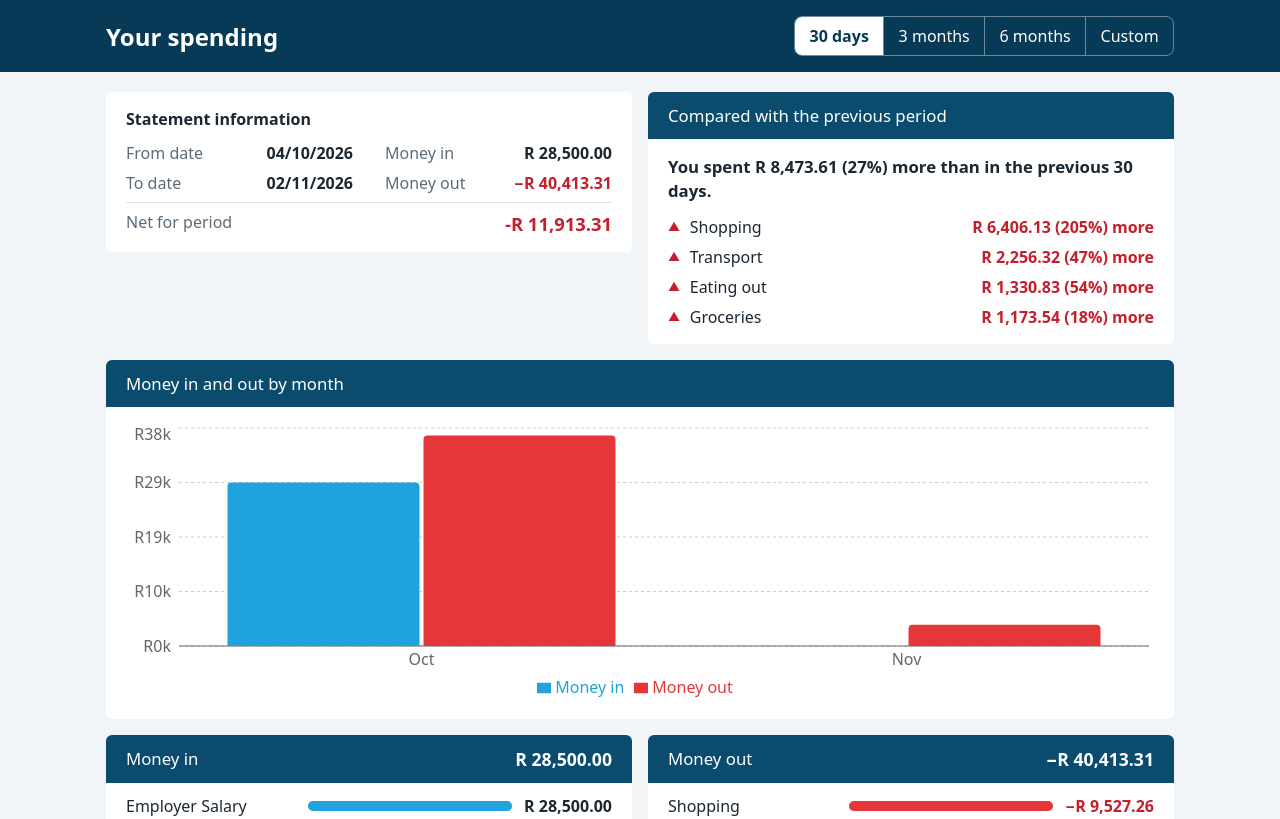
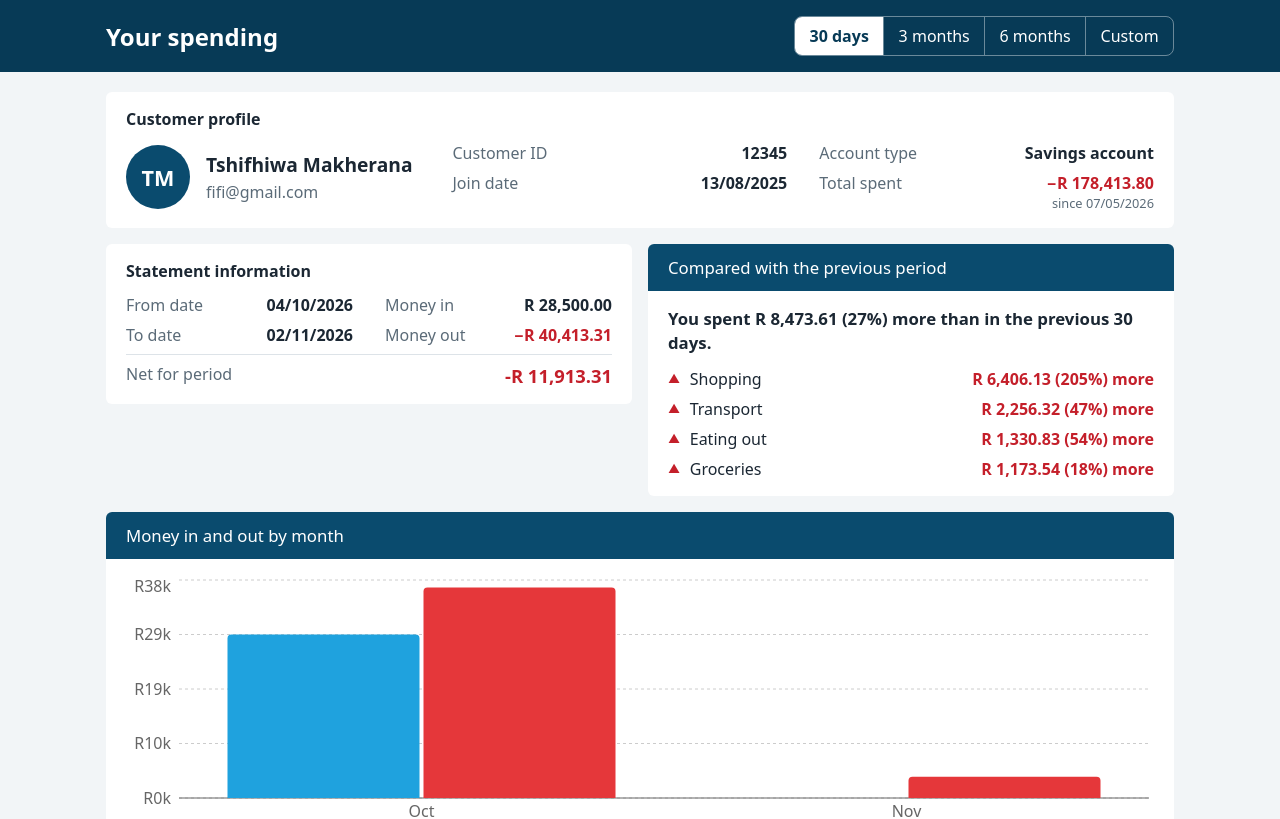
Before and after one commit to Tshifhiwa13/spending-insights, a React (Vite) app: page / in a window 1280 px wide. Shown: the top 819 px of the page. Built offline with nearby package versions, Linux system fonts and the light colour scheme.

Commit message:
Show customer profile on dashboard

```diff
--- a/src/App.jsx
+++ b/src/App.jsx
@@ -1,4 +1,5 @@
 import { useEffect, useMemo, useState } from 'react';
+import CustomerProfile from './components/CustomerProfile';
 import CustomRangeForm from './components/CustomRangeForm';
 import MoneySummary from './components/MoneySummary';
 import MonthlyTrend from './components/MonthlyTrend';
@@ -89,6 +90,8 @@ export default function App() {
       </header>
 
       <main id="main" tabIndex={-1} className="page" aria-busy={state.status === 'loading'}>
+        <CustomerProfile />
+
         {state.status === 'loading' && <p className="status">Loading your spending…</p>}
 
         {state.status === 'error' && (
--- a/src/index.css
+++ b/src/index.css
@@ -111,6 +111,27 @@ button:focus-visible { outline: 3px solid var(--blue); outline-offset: 2px; }
 .statement-net { grid-column: 1 / -1; border-top: 1px solid var(--line); padding-top: 0.5rem; }
 .statement-net dd { font-size: 1.15rem; }
 
+/* ---- Customer profile ---- */
+.profile { padding: 1rem 1.25rem; margin-bottom: 1rem; }
+.profile-title { font-size: 1rem; margin-bottom: 0.75rem; }
+.profile-body { display: flex; flex-wrap: wrap; align-items: center; gap: 1.25rem 2.5rem; }
+.profile-identity { display: flex; align-items: center; gap: 1rem; }
+.avatar {
+  display: grid; place-items: center; flex-shrink: 0;
+  width: 64px; height: 64px; border-radius: 50%;
+  background: var(--navy); color: var(--on-navy); font-size: 1.35rem; font-weight: 600;
+}
+.profile-name { margin: 0; font-size: 1.2rem; font-weight: 700; }
+.profile-email { margin: 0.15rem 0 0; color: var(--muted); overflow-wrap: anywhere; }
+.profile-details {
+  flex: 1; min-width: 16rem; margin: 0;
+  display: grid; grid-template-columns: repeat(2, minmax(0, 1fr)); gap: 0.5rem 2rem;
+}
+.profile-details div { display: flex; justify-content: space-between; gap: 1rem; }
+.profile-details dt { color: var(--muted); }
+.profile-details dd { margin: 0; font-weight: 600; text-align: right; font-variant-numeric: tabular-nums; }
+.profile-note { display: block; font-size: 0.8rem; font-weight: 400; color: var(--muted); }
+
 .money-in { color: var(--ink); }
 .money-out { color: var(--red-text); }
 
@@ -214,6 +235,7 @@ th[aria-sort='descending'] { color: var(--ink); }
   .summary-rows li { grid-template-columns: 1fr auto; }
   .row-bar { grid-column: 1 / -1; grid-row: 2; }
   .donut-layout { justify-content: center; }
+  .profile-details { grid-template-columns: 1fr; }
 }
 
 @media (prefers-reduced-motion: reduce) {
```
Also changed, not shown: 1 other file (tests, documents, lock files or other folders).
